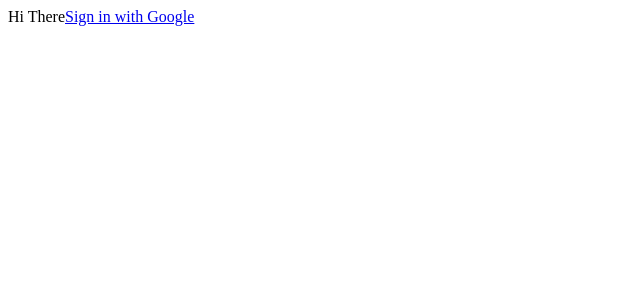
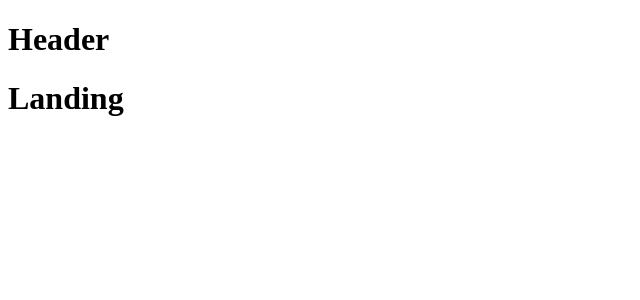
Before and after one commit to jason-nordheim/emaily-client, a React (Create React App) app: page / in a window 1280 px wide. Shown: the top 300 px of the page, without its empty margins (0-640 px from the left). Built offline with nearby package versions, Linux system fonts and the light colour scheme.

Commit message:
stubbed out basic routes

```diff
--- a/src/components/App.js
+++ b/src/components/App.js
@@ -1,10 +1,24 @@
-function App() {
+import { BrowserRouter, Route } from "react-router-dom";
+
+const Header = () => <h1>Header</h1>;
+const Dashboard = () => <h1>Dashboard</h1>;
+const SurveyNew = () => <h1>Surveys New</h1>;
+//const Surveys = () => <h1>Surveys</h1>;
+const Landing = () => <h1>Landing</h1>;
+
+const App = () => {
   return (
-    <div className="App">
-      Hi There
-      <a href="http://localhost:5000/auth/google">Sign in with Google</a>
+    <div>
+      <BrowserRouter>
+        <div>
+          <Header />
+          <Route exact path="/" component={Landing} />
+          <Route exact path="/surveys" component={Dashboard} />
+          <Route path="/surveys/new" component={SurveyNew} />
+        </div>
+      </BrowserRouter>
     </div>
   );
-}
+};
 
 export default App;
```
